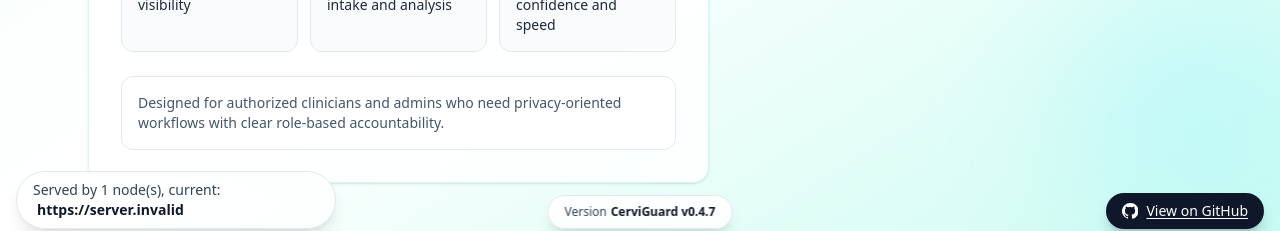
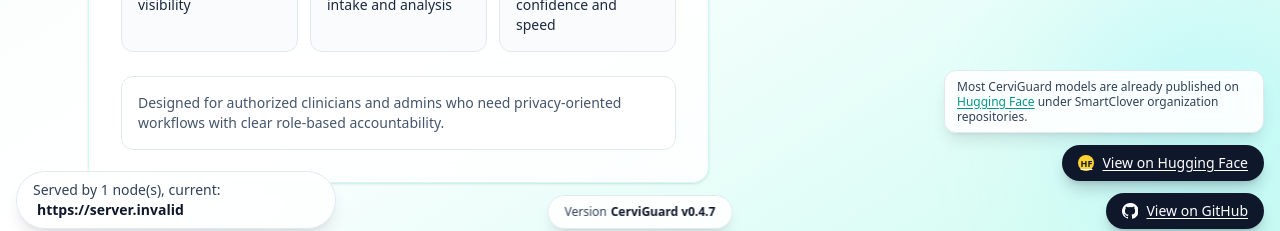
Before and after one commit to SmartCloverAI/CerviGuard, a Next.js app: page /login in a window 1280 px wide. Shown: the part 555-786 px from the top of the page. Built offline with nearby package versions, Linux system fonts and the light colour scheme; no server answers.

Commit message:
fix: huggingface

```diff
--- a/src/app/layout.tsx
+++ b/src/app/layout.tsx
@@ -1,6 +1,8 @@
 import type { Metadata } from "next";
 import "./globals.css";
 import GitHubLink from "@/components/github-link";
+import HuggingFaceLink from "@/components/huggingface-link";
+import ModelPublicationNote from "@/components/model-publication-note";
 import ServedBy from "@/components/served-by";
 import VersionFooter from "@/components/version-footer";
 import { ToastProvider } from "@/contexts/toast-context";
@@ -52,6 +54,8 @@
           <ToastContainer />
           <ServedBy hostId={hostId} edgeNodeCount={edgeNodeCount} />
           <VersionFooter />
+          <ModelPublicationNote />
+          <HuggingFaceLink />
           <GitHubLink />
         </ToastProvider>
       </body>
--- /dev/null
+++ b/src/components/huggingface-link.tsx
@@ -0,0 +1,23 @@
+import Link from "next/link";
+
+const huggingFaceOrgUrl = "https://huggingface.co/smartclover";
+
+export default function HuggingFaceLink() {
+  return (
+    <Link
+      href={huggingFaceOrgUrl}
+      target="_blank"
+      rel="noopener noreferrer"
+      aria-label="View SmartClover models on Hugging Face"
+      className="fixed bottom-16 right-4 z-50 inline-flex items-center gap-2 rounded-full bg-slate-900 px-4 py-2 text-xs font-medium text-white shadow-lg shadow-slate-900/20 transition hover:bg-slate-700 focus-visible:outline focus-visible:outline-2 focus-visible:outline-offset-2 focus-visible:outline-slate-900 sm:text-sm"
+    >
+      <span
+        aria-hidden="true"
+        className="inline-flex h-4 w-4 items-center justify-center rounded-full bg-amber-300 text-[9px] font-bold leading-none text-slate-900"
+      >
+        HF
+      </span>
+      <span className="hidden sm:inline">View on Hugging Face</span>
+    </Link>
+  );
+}
--- /dev/null
+++ b/src/components/model-publication-note.tsx
@@ -0,0 +1,15 @@
+import Link from "next/link";
+
+const huggingFaceOrgUrl = "https://huggingface.co/smartclover";
+
+export default function ModelPublicationNote() {
+  return (
+    <aside className="fixed bottom-28 right-4 z-40 max-w-[18rem] rounded-xl border border-slate-200 bg-white/90 px-3 py-2 text-[11px] leading-tight text-slate-700 shadow-lg shadow-slate-900/10 backdrop-blur sm:max-w-xs sm:text-xs">
+      Most CerviGuard models are already published on{" "}
+      <Link href={huggingFaceOrgUrl} target="_blank" rel="noopener noreferrer" aria-label="Open SmartClover Hugging Face organization">
+        Hugging Face
+      </Link>{" "}
+      under SmartClover organization repositories.
+    </aside>
+  );
+}
```
Also changed, not shown: 2 other files (tests, documents, lock files or other folders).
